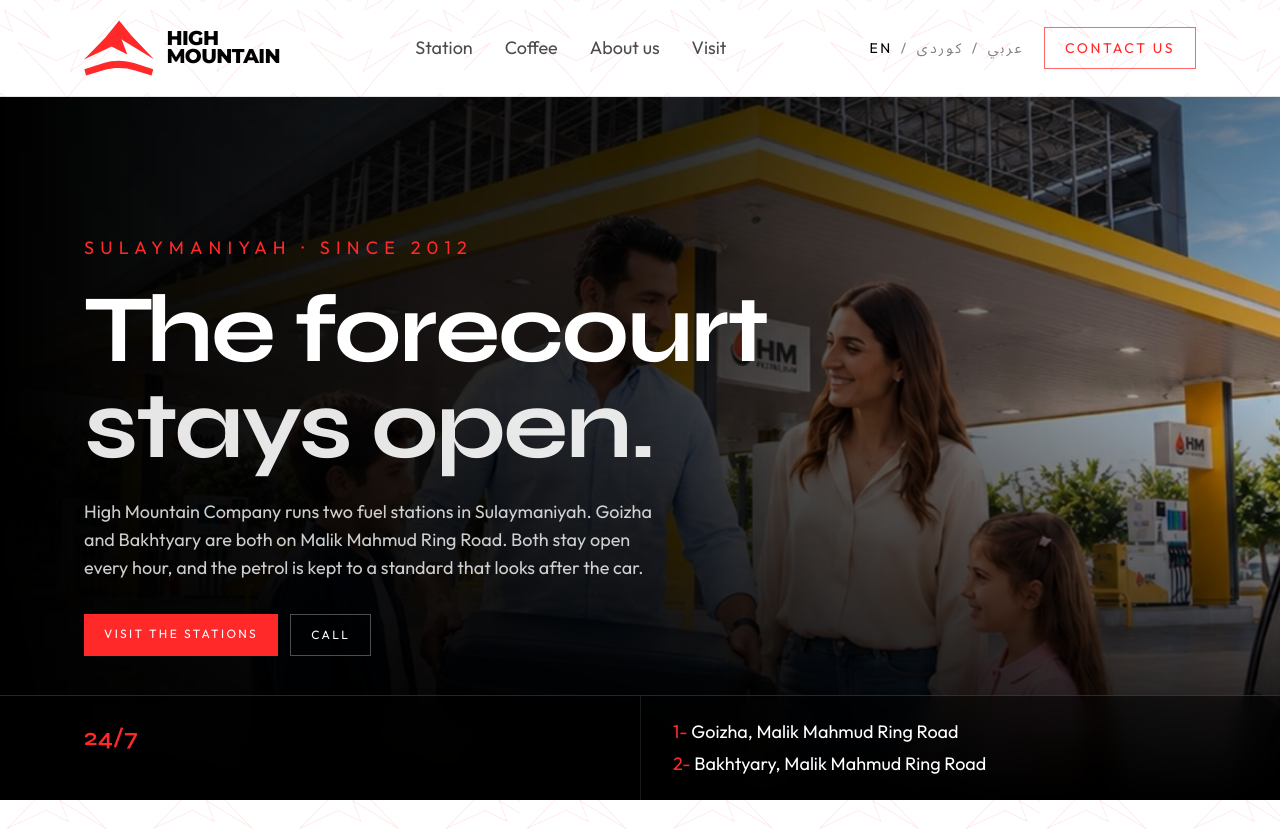
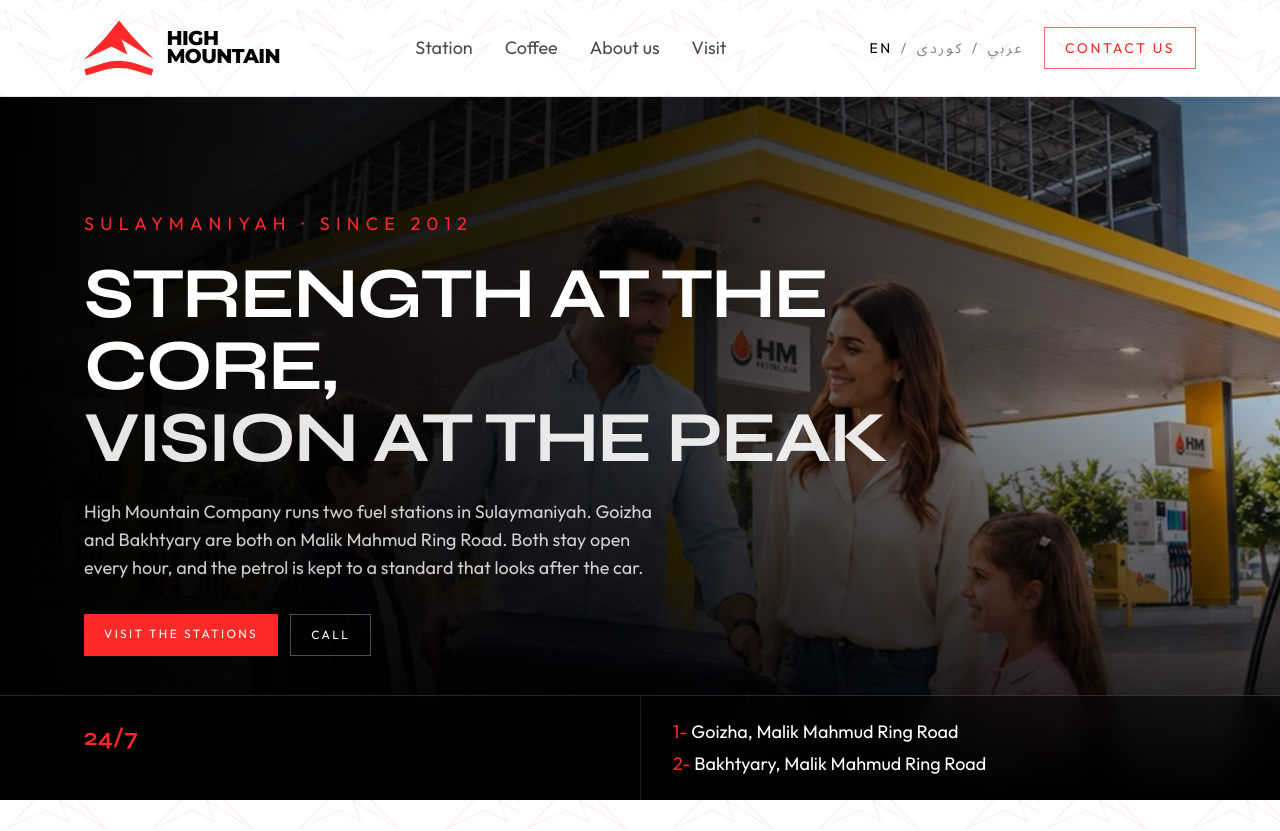
Before and after one commit to karinsoran00/high-mountain, a plain HTML site: page index.html in a window 1280 px wide. Shown: the top 831 px of the page. Drawn offline with nearby package versions, Linux system fonts and the light colour scheme.

Commit message:
Replace the hero line with the new slogan.
Co-authored-by: Cursor <cursoragent@cursor.com>

```diff
--- a/index.html
+++ b/index.html
@@ -230,9 +230,9 @@
             <div class="absolute inset-0 bg-gradient-to-t from-ink via-transparent to-ink/40"></div>
             <div class="relative mx-auto w-full max-w-6xl px-5 pb-56 pt-36 sm:pb-36 sm:pt-40">
                 <p class="reveal text-lg uppercase tracking-[0.34em] text-gold" data-en="Sulaymaniyah · Since 2012" data-ckb="سلێمانی · لە &#x200E;2012&#x200E;ەوە" data-ar="السليمانية · منذ 2012">Sulaymaniyah · Since 2012</p>
-                <h1 class="reveal reveal-2 mt-5 max-w-3xl font-display text-5xl font-bold leading-[0.92] tracking-tight sm:text-7xl lg:text-8xl">
-                    <span class="block" data-en="The forecourt" data-ckb="بەنزینخانەکەمان" data-ar="المحطة">The forecourt</span>
-                    <span class="block text-paper/90" data-en="stays open." data-ckb="هەموو کات کراوەیە" data-ar="تبقى مفتوحة.">stays open.</span>
+                <h1 class="reveal reveal-2 mt-5 max-w-4xl font-display text-4xl font-bold leading-[0.95] tracking-tight sm:text-6xl lg:text-7xl">
+                    <span class="block" data-en="STRENGTH AT THE CORE," data-ckb="هێز لە ناوەڕۆکدا،" data-ar="قوة في الجوهر،">STRENGTH AT THE CORE,</span>
+                    <span class="block text-paper/90" data-en="VISION AT THE PEAK" data-ckb="دیدگا لە لووتکە" data-ar="رؤية في القمة">VISION AT THE PEAK</span>
                 </h1>
                 <p class="reveal reveal-3 mt-6 max-w-xl text-base leading-relaxed text-paper/80 sm:text-lg" data-en="High Mountain Company runs two fuel stations in Sulaymaniyah. Goizha and Bakhtyary are both on Malik Mahmud Ring Road. Both stay open every hour, and the petrol is kept to a standard that looks after the car." data-ckb="کۆمپانیای های ماونتاین دوو لقی بەنزینخانە لە شاری سلێمانی بەڕێوە دەبات. هەردوو لقەکە دەکەونە سەر شەقامی بازنەی مەلیک مەحمود لە گۆیژە و بەختیاری. بەنزینخانەکانمان ٢٤ کاتژمێر کراوەن، بەنزینەکانمان بە بەرزترین کوالێتی پێشکەش دەکەین." data-ar="تدير شركة هاي ماونتن محطتي وقود في السليمانية. كويزة وبختياري كلتاهما على طريق مالك محمود الدائري. كلتاهما مفتوحتان كل ساعة، ويُحفظ البنزين بمعيار يحمي السيارة.">High Mountain Company runs two fuel stations in Sulaymaniyah. Goizha and Bakhtyary are both on Malik Mahmud Ring Road. Both stay open every hour, and the petrol is kept to a standard that looks after the car.</p>
                 <div class="reveal reveal-3 mt-8 flex flex-wrap gap-3">
```
